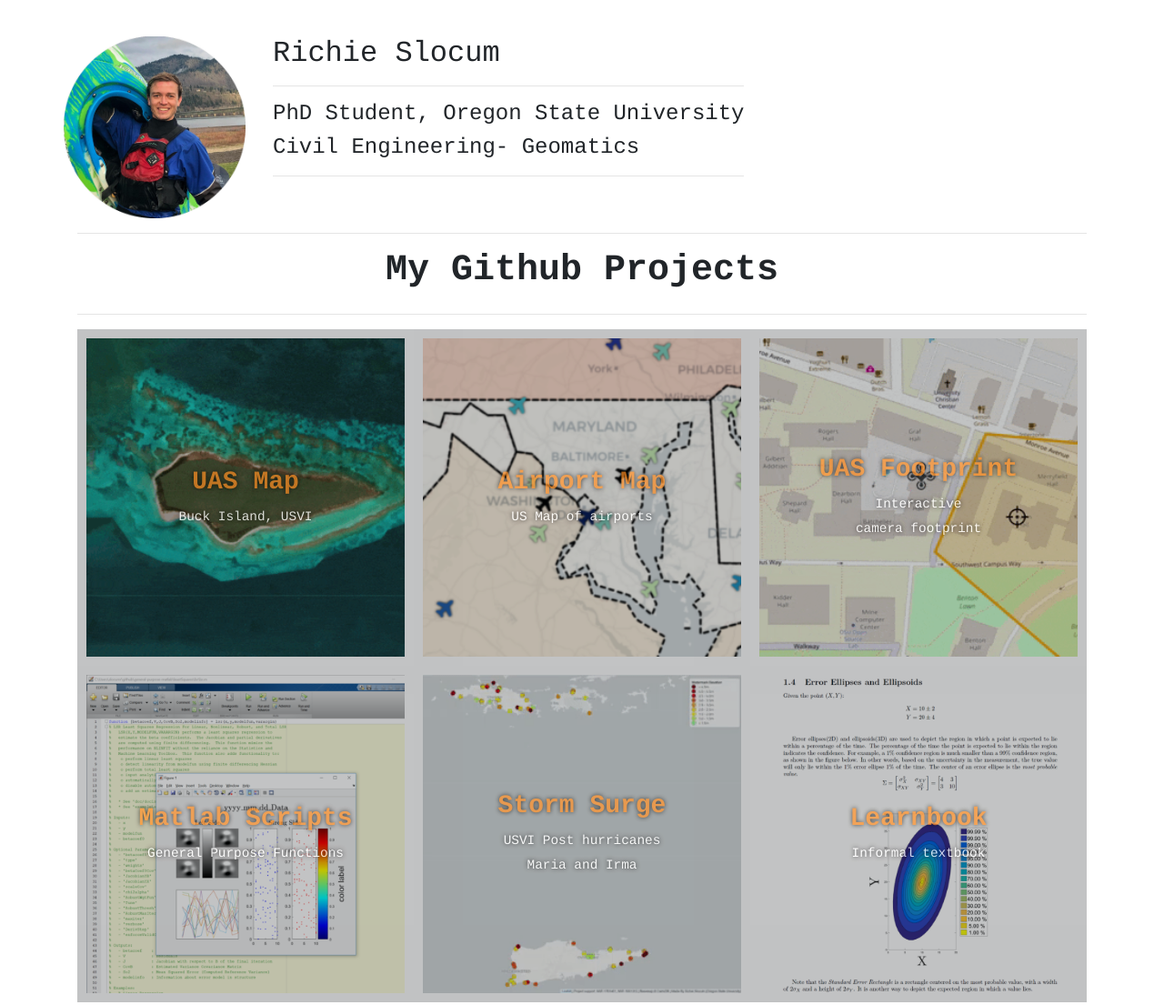
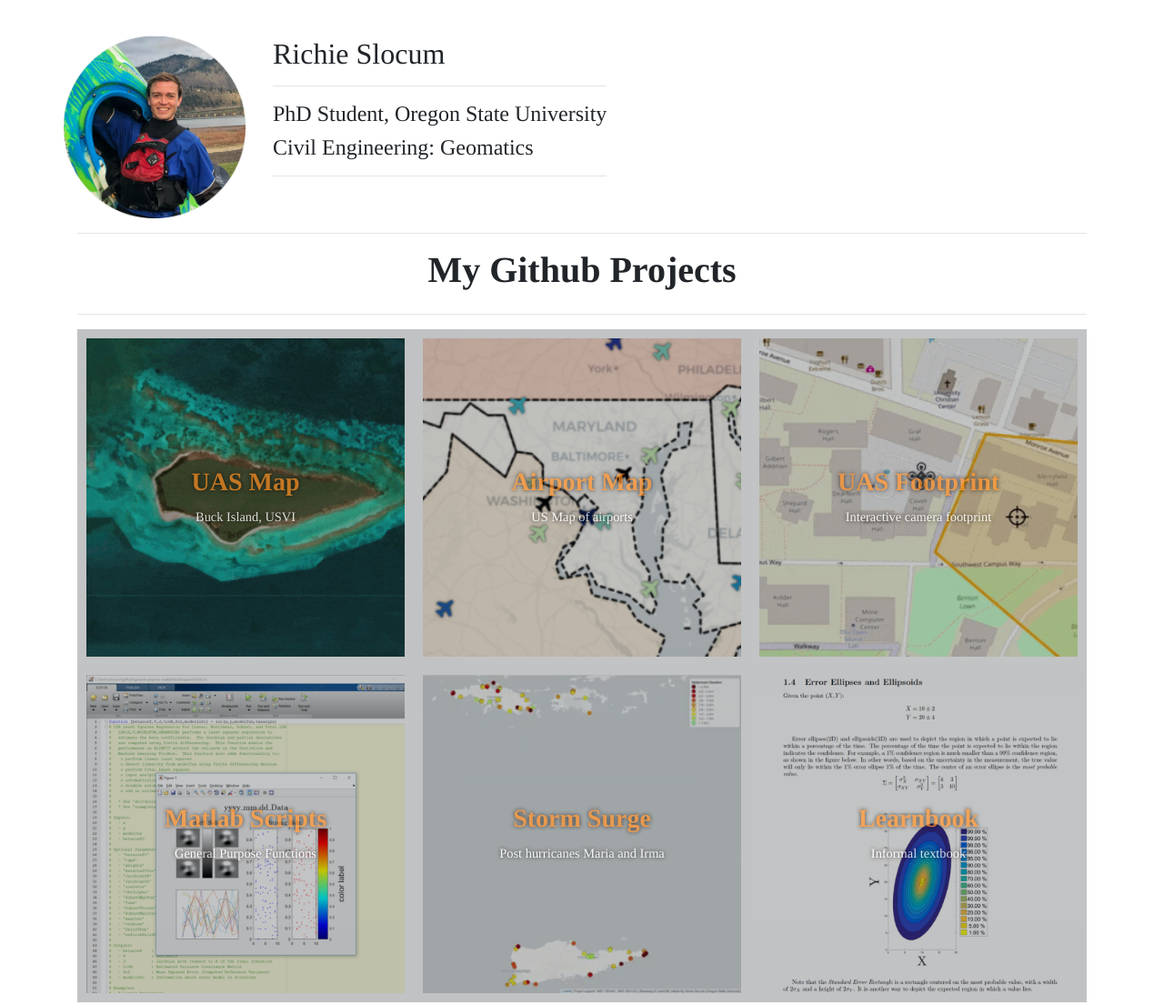
Before and after one commit to hokiespurs/hokiespurs.github.io, a plain HTML site: page index.html in a window 1280 px wide. Shown: the top 1105 px of the page at 91% size. Drawn offline with nearby package versions, Linux system fonts and the light colour scheme.

Commit message:
Change font

```diff
--- a/index.html
+++ b/index.html
@@ -13,7 +13,7 @@
             height: 100%;
             padding: 20px;
             margin: 20px;
-            font-family: Courier, sans-serif;
+            font-family: Times, sans-serif;
         }
 
         .map {
@@ -45,7 +45,7 @@
         }
 
         .text {
-            color: white;
+            color: #ffffff;
             font-size: 18px;
             font-weight: bold;
             text-shadow: 0 0 5px black;
@@ -85,7 +85,7 @@
             <h2>Richie Slocum</h2>
             <hr>
             <h4> PhD Student, Oregon State University</h4>
-            <h4> Civil Engineering- Geomatics</h4>
+            <h4> Civil Engineering: Geomatics</h4>
             <hr>
         </div>
     </div>
@@ -103,7 +103,7 @@
         <div class="col-md-4 col-lg-4 map">
             <img src="img/buck.gif" class="image"/>
             <div class="overlay">
-                <div class="text"><h3><a href="https://hokiespurs.github.io/buck-island-ortho-map/" class="projtitle">UAS Map</a></h3>
+                <div class="text"><h3><a href="https://hokiespurs.github.io/buck-island-ortho-map/" class="projtitle">UAS&nbspMap</a></h3>
                     <small>Buck Island, USVI</small>
                 </div>
             </div>
@@ -112,7 +112,7 @@
         <div class="col-md-4 col-lg-4 map">
             <img src="img/airport.png" class="image">
             <div class="overlay">
-                <div class="text"><h3><a href="https://hokiespurs.github.io/airportmap/" class="projtitle">Airport Map</a></h3>
+                <div class="text"><h3><a href="https://hokiespurs.github.io/airportmap/" class="projtitle">Airport&nbspMap</a></h3>
                     <small>US Map of airports</small>
                 </div>
             </div>
@@ -122,7 +122,7 @@
             <img src="img/ortho.gif" class="image">
             <div class="overlay">
                 <div class="text"><h3><a href="https://hokiespurs.github.io/uasortho/" class="projtitle">UAS&nbspFootprint</a></h3>
-                    <small>Interactive camera&nbspfootprint</small>
+                    <small>Interactive&nbspcamera&nbspfootprint</small>
                 </div>
             </div>
         </div>
@@ -142,8 +142,8 @@
         <div class="col-md-4 col-lg-4 map">
             <img src="img/watermark.gif" class="image">
             <div class="overlay">
-                <div class="text"><h3><a href="https://hokiespurs.github.io/usvi-watermark-2017/" class="projtitle">Storm Surge</a></h3>
-                    <small>USVI Post hurricanes <br>Maria and Irma</small>
+                <div class="text"><h3><a href="https://hokiespurs.github.io/usvi-watermark-2017/" class="projtitle">Storm&nbspSurge</a></h3>
+                    <small>Post&nbsphurricanes&nbspMaria&nbspand&nbspIrma</small>
                 </div>
             </div>
         </div>
```
